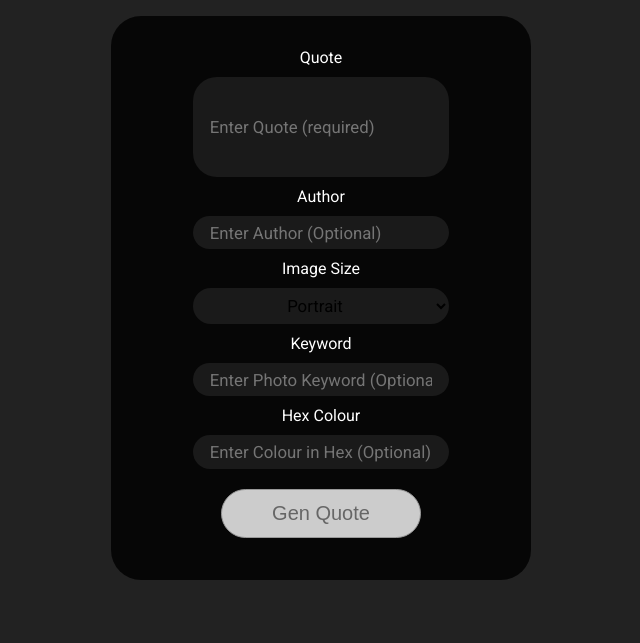
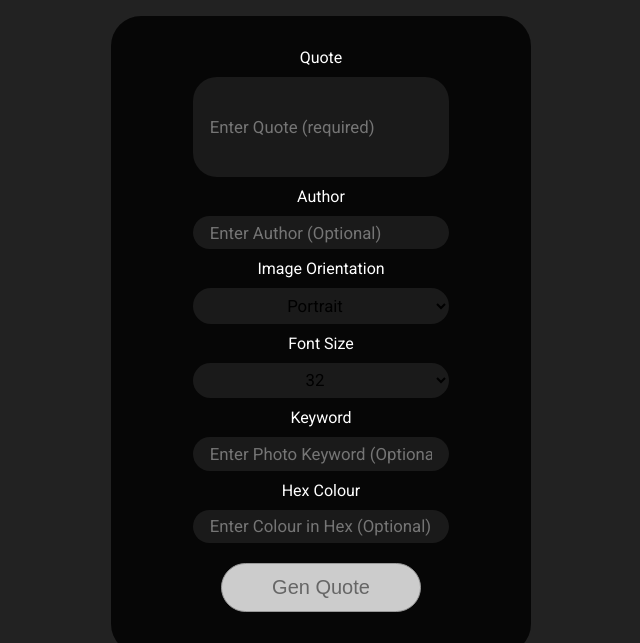
Before and after one commit to andreasmalta1/js-quoteGenerator, a plain HTML site: page index.html in a window 1280 px wide. Shown: the top 643 px of the page, without its empty margins (319-959 px from the left). Drawn offline with Linux system fonts and the light colour scheme; no server answers.

Commit message:
Added font size selectors

```diff
--- a/index.html
+++ b/index.html
@@ -16,11 +16,19 @@
         <input type="text" class="quote" onkeyup="checker()" placeholder="Enter Quote (required)"></textarea>
         <label>Author</label>
         <input type="text" class="author" placeholder="Enter Author (Optional)">
-        <label>Image Size</label>
+        <label>Image Orientation</label>
         <select id="orientation">
             <option value="portrait">Portrait</option>
             <option value="landscape">Landscape</option>
           </select>
+          <label>Font Size</label>
+          <select id="font-size">
+              <option value="32">32</option>
+              <option value="44">44</option>
+              <option value="56">56</option>
+              <option value="68">68</option>
+              <option value="80">80</option>
+            </select>
         <label>Keyword</label>
         <input type="text" class="keyword" placeholder="Enter Photo Keyword (Optional)">
         <label>Hex Colour</label>
--- a/script.js
+++ b/script.js
@@ -16,6 +16,7 @@ btn.addEventListener('click', () => {
     const container = document.querySelector('.container')
     const quoteEl = document.querySelector('.quote')
     const orientationEl = document.getElementById('orientation')
+    const fontSizeEl = document.getElementById('font-size')
     const keywordEl = document.querySelector('.keyword')
     const authorEl = document.querySelector('.author')
     const hexColorEl = document.querySelector('.hexcolor')
@@ -26,6 +27,7 @@ btn.addEventListener('click', () => {
     const keywordValue = keywordEl.value
     const author = authorEl.value
     const hexColor = hexColorEl.value
+    const fontSize = fontSizeEl.value
 
     if (quote.length == 0){
         return
@@ -76,7 +78,7 @@ btn.addEventListener('click', () => {
 
     img.addEventListener("load", ()=>{
         ctx.drawImage(img,0,0);
-        ctx.font = '35px serif';
+        ctx.font = `${fontSize}px serif`
 
         if (hexColor.length != 0){
             ctx.fillStyle = hexColor
@@ -145,9 +147,12 @@ btn.addEventListener('click', () => {
 
     quoteEl.value = ''
     orientationEl.value = 'Portrait'
+    fontSizeEl.value = '8'
     keywordEl.value = ''
     authorEl.value = ''
     hexColorEl.value = ''
+
+    document.querySelector('.gen-quote').disabled = true
 
 })
 
@@ -189,7 +194,6 @@ function checker() {
    }
 
 // Gice credit to user - next to where dowbnload button - first chnage whole layout of display
-// reset after quote generated
 // allow text size options
 // css
 // change place of down btn
```
